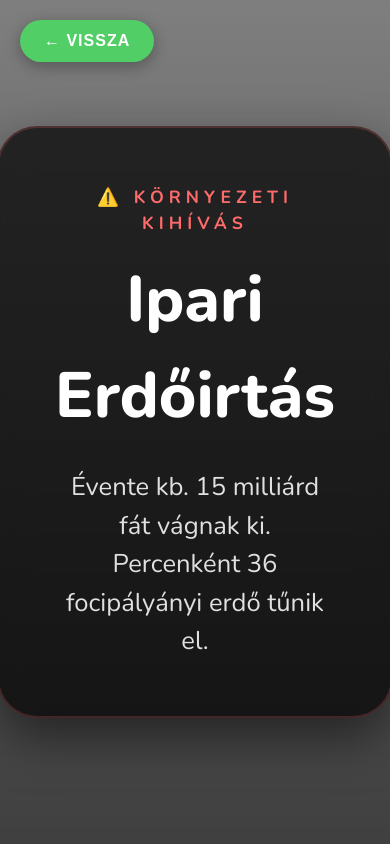
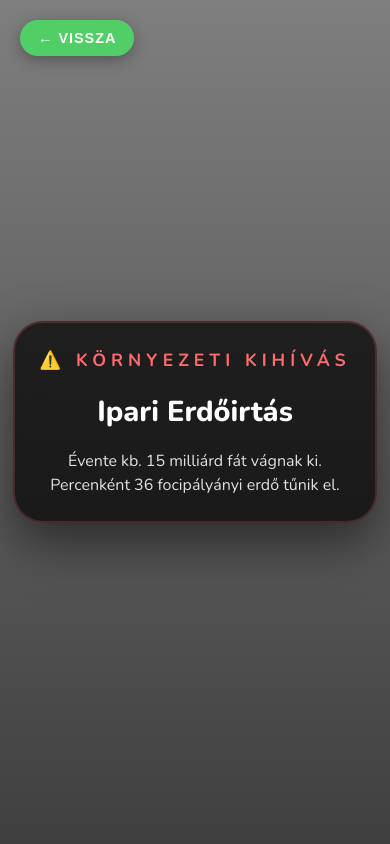
Before and after one commit to GalGer06/Vizsgaremek, a React (Vite) app in the folder frontend/: page /environment in a window 390 px wide. Shown: the top 844 px of the page. Built offline with nearby package versions, Linux system fonts and the light colour scheme.

Commit message:
Refactor footer layout to use flexbox for improved responsiveness and update AppHeader styles for consistency

```diff
--- a/frontend/src/App.css
+++ b/frontend/src/App.css
@@ -526,9 +526,15 @@ input::placeholder {
 .footer-content {
     max-width: 1100px;
     margin: 0 auto;
-    display: grid;
-    grid-template-columns: 1.5fr 1fr 1fr;
-    gap: 60px;
+    display: flex;
+    flex-wrap: wrap;
+    justify-content: space-between;
+    gap: 40px;
+}
+
+.footer-section {
+    flex: 1 1 250px;
+    min-width: 200px;
 }
 
 .footer-section h4 {
@@ -997,9 +1003,14 @@ form div, .auth-form div {
     }
 
     .footer-content {
-        grid-template-columns: 1fr;
+        display: flex;
+        flex-direction: column;
         gap: 40px;
         text-align: center;
+    }
+
+    .footer-section {
+        flex: 1 1 100%;
     }
 
     .footer-section h4 {
--- a/frontend/src/AppShell.tsx
+++ b/frontend/src/AppShell.tsx
@@ -1,5 +1,5 @@
 import { useEffect, useState } from 'react';
-import { Navigate, Route, Routes } from 'react-router-dom';
+import { Navigate, Route, Routes, useNavigate } from 'react-router-dom';
 import { AppHeader } from './components/AppHeader';
 import { TOKEN_KEY, USER_KEY } from './constants';
 import { AchievementsPage } from './pages/AchievementsPage';
@@ -18,6 +18,7 @@ import AboutPage from './pages/AboutPage';
 import type { AuthResponse, AuthUser } from './types';
 
 export function AppShell() {
+  const navigate = useNavigate();
   const [user, setUser] = useState<AuthUser | null>(() => {
     const savedUser = localStorage.getItem(USER_KEY);
     if (!savedUser) {
--- a/frontend/src/components/AppHeader.tsx
+++ b/frontend/src/components/AppHeader.tsx
@@ -115,8 +115,8 @@ export function AppHeader({ user, onLogout }: AppHeaderProps) {
   };
 
   return (
-    <header className={`app-header ${isEnglish ? 'compact' : ''}`} style={{
-      padding: isEnglish ? '8px 20px' : '12px 20px',
+    <header className="app-header" style={{
+      padding: '12px 20px',
       transition: 'all 0.3s ease',
       minHeight: 'auto'
     }}>
@@ -149,7 +149,7 @@ export function AppHeader({ user, onLogout }: AppHeaderProps) {
               navigate('/');
             }}
             style={{
-              fontSize: isEnglish ? '18px' : '22px',
+              fontSize: '22px',
               transition: 'font-size 0.3s ease',
               margin: 0,
               cursor: 'pointer'
@@ -157,7 +157,7 @@ export function AppHeader({ user, onLogout }: AppHeaderProps) {
           >Future Nature</h1>
           <p style={{
             margin: 0,
-            fontSize: isEnglish ? '10px' : '12px',
+            fontSize: '12px',
             opacity: 0.9,
             transition: 'all 0.3s ease'
           }}>
--- a/frontend/src/pages/EnvironmentalPage.tsx
+++ b/frontend/src/pages/EnvironmentalPage.tsx
@@ -119,11 +119,72 @@ export const EnvironmentalPage: React.FC<EnvironmentalPageProps> = ({ user }) =>
       <style>{`
         .environmental-container::-webkit-scrollbar { display: none; }
         section { scroll-snap-align: start; scroll-snap-stop: always; }
+
+        .content-card {
+            position: relative;
+            zIndex: 3;
+            max-width: 850px;
+            padding: 3.5rem;
+            background: rgba(0,0,0,0.7);
+            backdrop-filter: blur(15px);
+            border-radius: 40px;
+            text-align: center;
+            margin: 0 2rem;
+            box-shadow: 0 20px 50px rgba(0,0,0,0.5);
+            transition: all 0.8s ease-in-out;
+        }
+
+        .content-card h2 {
+            font-size: 4rem;
+            margin-bottom: 1.5rem;
+            margin-top: 0;
+            font-weight: 900;
+        }
+
+        .content-card p {
+            font-size: 1.6rem;
+            line-height: 1.5;
+            color: #e0e0e0;
+            font-weight: 300;
+        }
+
+        @media (max-width: 768px) {
+            .content-card {
+                padding: 2rem;
+                margin: 0 1rem;
+                border-radius: 30px;
+            }
+            .content-card h2 {
+                font-size: 2.2rem;
+                margin-bottom: 1rem;
+            }
+            .content-card p {
+                font-size: 1.1rem;
+            }
+            .back-btn {
+                padding: 10px 18px !important;
+                font-size: 0.9rem !important;
+            }
+        }
+
+        @media (max-width: 480px) {
+            .content-card {
+                padding: 1.5rem;
+                margin: 0 0.8rem;
+            }
+            .content-card h2 {
+                font-size: 1.8rem;
+            }
+            .content-card p {
+                font-size: 1rem;
+            }
+        }
       `}</style>
 
       {/* Persistent Floating Back Button */}
       <button
         onClick={() => navigate('/')}
+        className="back-btn"
         style={{
           position: 'fixed',
           top: '20px',
@@ -183,20 +244,13 @@ export const EnvironmentalPage: React.FC<EnvironmentalPageProps> = ({ user }) =>
             }} />
 
             {/* Content Card with Smooth Animation */}
-            <div style={{
-                position: 'relative',
+            <div
+              className="content-card"
+              style={{
                 zIndex: 3,
-                maxWidth: '850px',
-                padding: '3.5rem',
-                background: 'rgba(0,0,0,0.7)',
-                backdropFilter: 'blur(15px)',
-                borderRadius: '40px',
                 border: `2px solid ${fact.color}33`,
-                textAlign: 'center',
-                margin: '0 2rem',
-                boxShadow: `0 20px 50px rgba(0,0,0,0.5)`,
-                transition: 'all 0.8s ease-in-out'
-            }}>
+              }}
+            >
                 <span style={{
                 color: fact.color,
                 fontSize: '1.1rem',
@@ -208,8 +262,8 @@ export const EnvironmentalPage: React.FC<EnvironmentalPageProps> = ({ user }) =>
                 }}>
                 {fact.id === 7 ? '🏗️ Te is Része vagy' : fact.impact === 'negative' ? '⚠️ Környezeti Kihívás' : '🌟 Fenntartható Megoldás'}
                 </span>
-                <h2 style={{ fontSize: '4rem', marginBottom: '1.5rem', marginTop: 0, fontWeight: 900 }}>{fact.title}</h2>
-                <p style={{ fontSize: '1.6rem', lineHeight: '1.5', color: '#e0e0e0', fontWeight: 300 }}>
+                <h2 style={{ color: 'white' }}>{fact.title}</h2>
+                <p>
                 {fact.description}
                 </p>
                 {fact.id === 7 && (
```
